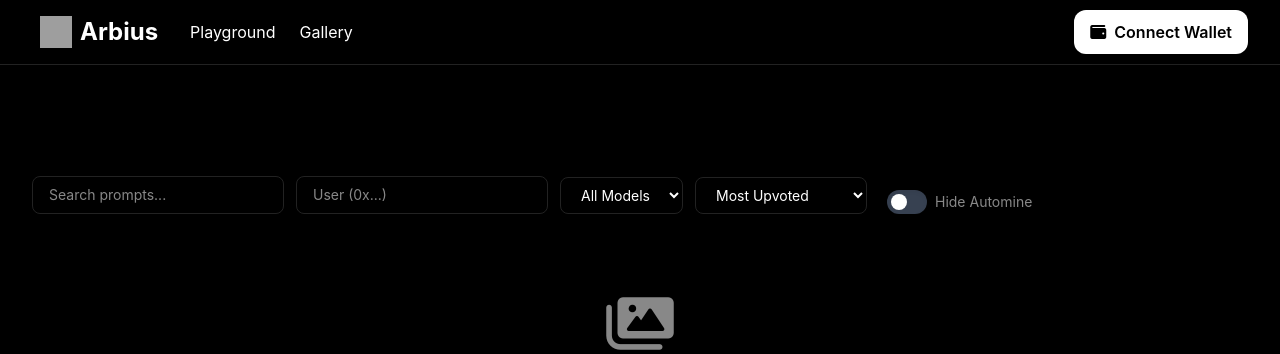
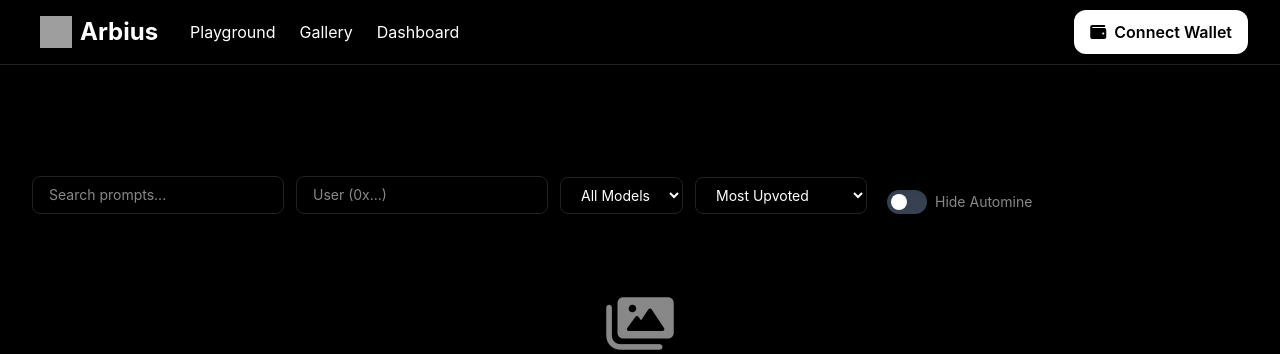
Before and after one commit to svdl1185/arbius_playground, a Django app: page /gallery/ in a window 1280 px wide. Shown: the top 354 px of the page. Run offline with Django 5.2, Linux system fonts and the light colour scheme; data that the repository does not hold is empty; some libraries are stand-ins or nearby versions; grey boxes are pictures that could not be loaded.

Commit message:
Add Dashboard link to navbar for mining analytics

```diff
--- a/playground/templates/base.html
+++ b/playground/templates/base.html
@@ -196,6 +196,7 @@
         <div class="hidden md:flex items-center gap-6 ml-8">
           <a href="{% url 'playground' %}" class="nav-link {% if request.resolver_match.url_name == 'playground' %}nav-link-active{% endif %}">Playground</a>
           <a href="{% url 'gallery_index' %}" class="nav-link {% if 'gallery' in request.resolver_match.url_name %}nav-link-active{% endif %}">Gallery</a>
+          <a href="{% url 'mining_dashboard' %}" class="nav-link {% if request.resolver_match.url_name == 'mining_dashboard' %}nav-link-active{% endif %}">Dashboard</a>
         </div>
 
         <!-- Wallet/Actions -->
@@ -235,6 +236,7 @@
       <div id="nav-mobile-menu" class="nav-mobile-menu fixed top-16 left-0 w-full py-6 px-6 flex flex-col gap-4 md:hidden hidden z-40">
         <a href="{% url 'playground' %}" class="nav-link {% if request.resolver_match.url_name == 'playground' %}nav-link-active{% endif %}">Playground</a>
         <a href="{% url 'gallery_index' %}" class="nav-link {% if 'gallery' in request.resolver_match.url_name %}nav-link-active{% endif %}">Gallery</a>
+        <a href="{% url 'mining_dashboard' %}" class="nav-link {% if request.resolver_match.url_name == 'mining_dashboard' %}nav-link-active{% endif %}">Dashboard</a>
 
         <!-- Mobile Connected State -->
         <div id="wallet-connected-mobile" class="flex items-center gap-2 bg-transparent border-none rounded-full px-2 py-1 transition-all duration-300 text-xs font-mono" style="display: none; min-width:0;">
```
